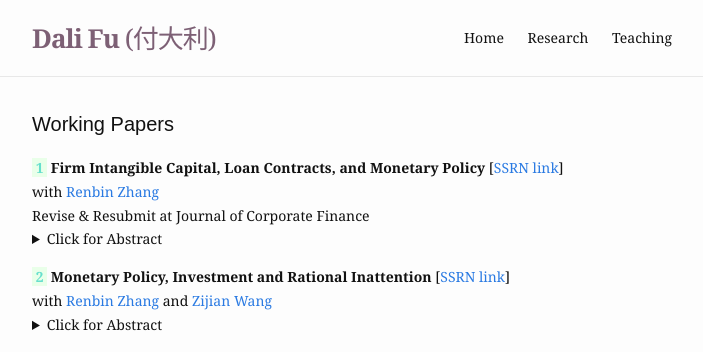
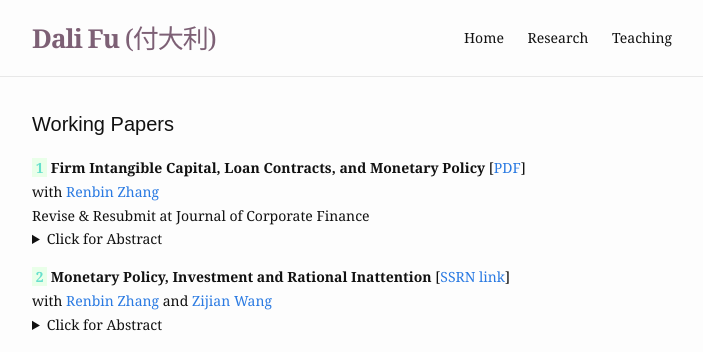
Before and after one commit to dali-econ/homepage, a Jekyll site: the page built from research.md, in a window 1280 px wide. Shown: the top 352 px of the page, without its empty margins (288-991 px from the left). Built offline with Jekyll 4.4.1, drawn with Linux system fonts in a browser that asks for light colours.

Commit message:
Update research.md

```diff
--- a/research.md
+++ b/research.md
@@ -5,7 +5,7 @@ slug: /Research
 
 items:
   - title: Working Paper
-    description: <strong>Firm Intangible Capital, Loan Contracts, and Monetary Policy</strong> [<a href="https://papers.ssrn.com/sol3/papers.cfm?abstract_id=5129815" target="_blank">SSRN link</a>]
+    description: <strong>Firm Intangible Capital, Loan Contracts, and Monetary Policy</strong> [<a href="./assets/main_slides_final.pdf" target="_blank">PDF</a>]
     publication: Revise & Resubmit at Journal of Corporate Finance
     authors: with <a href = "https://renbinzhang.weebly.com/" target="_blank">Renbin Zhang</a>
     numbering: 1
```
